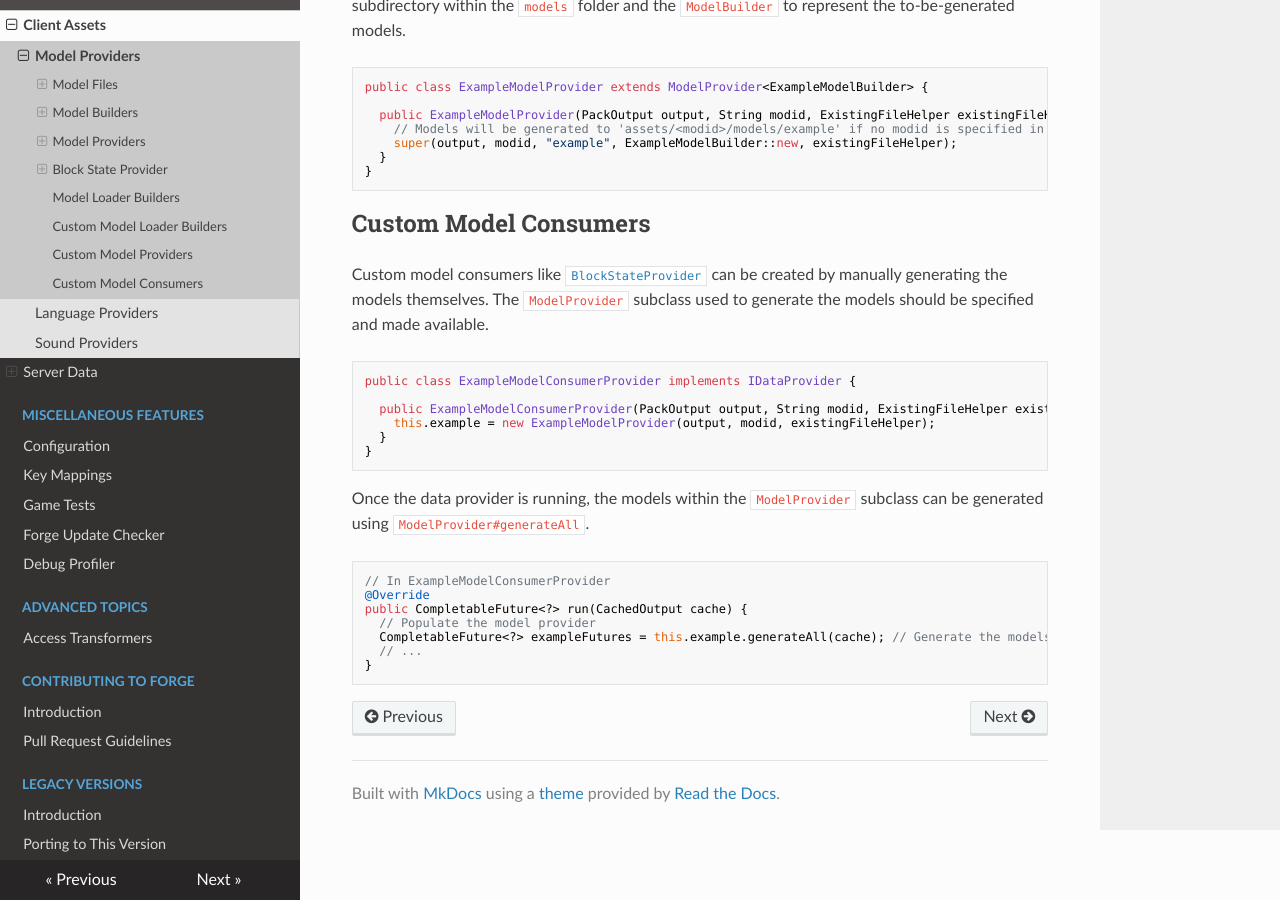
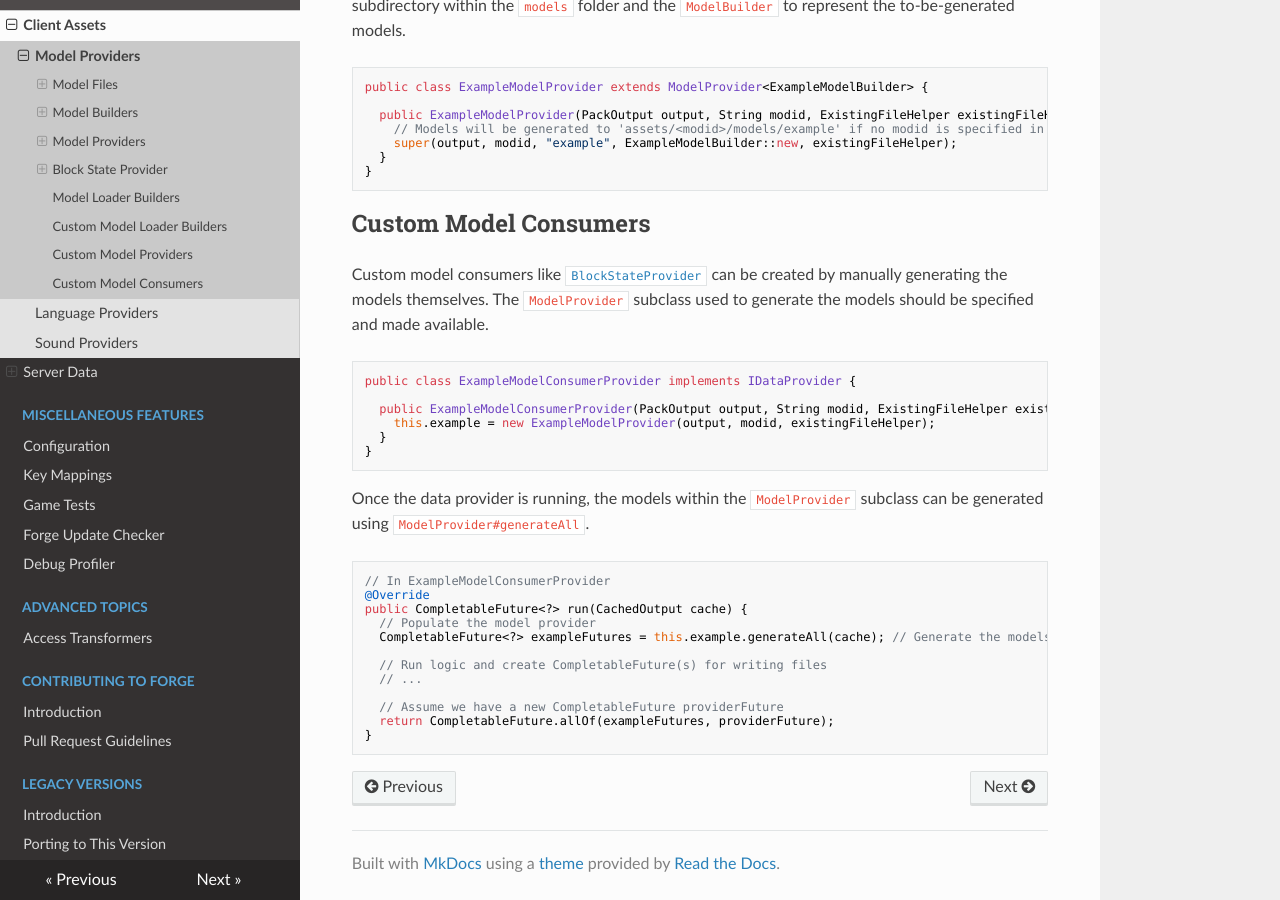
Before and after one commit to MinecraftForge/Documentation, an MkDocs documentation site: the page built from docs/datagen/client/modelproviders.md, in a window 1280 px wide and 900 px high, scrolled down 9445 px. Built offline with MkDocs 1.6.1, drawn with Linux system fonts in a browser that asks for light colours; nearby versions of some CDN libraries.

Commit message:
More clarity

````diff
--- a/docs/datagen/client/modelproviders.md
+++ b/docs/datagen/client/modelproviders.md
@@ -394,7 +394,12 @@ Once the data provider is running, the models within the `ModelProvider` subclas
 public CompletableFuture<?> run(CachedOutput cache) {
   // Populate the model provider
   CompletableFuture<?> exampleFutures = this.example.generateAll(cache); // Generate the models
+
+  // Run logic and create CompletableFuture(s) for writing files
   // ...
+
+  // Assume we have a new CompletableFuture providerFuture
+  return CompletableFuture.allOf(exampleFutures, providerFuture);
 }
 ```
 
````
Also changed, not shown: docs/rendering/modelloaders/transform.md (+1 -1 lines).
